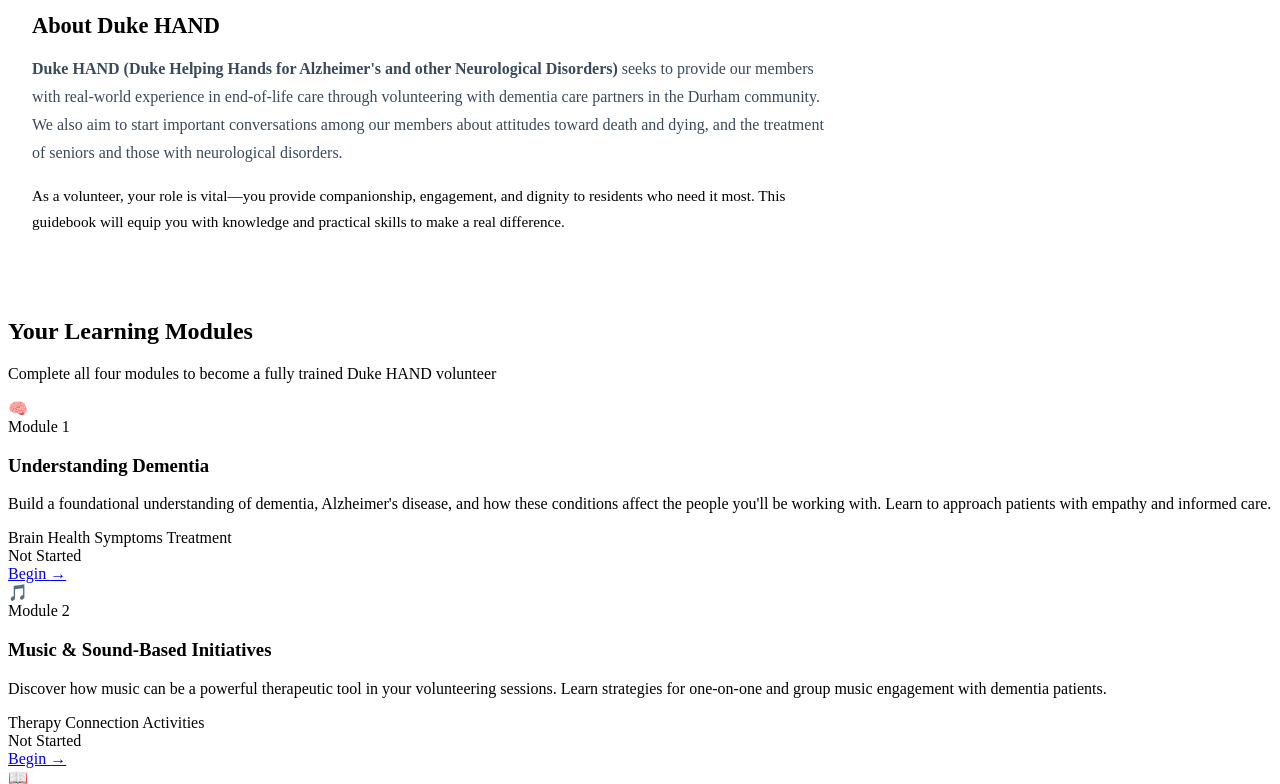
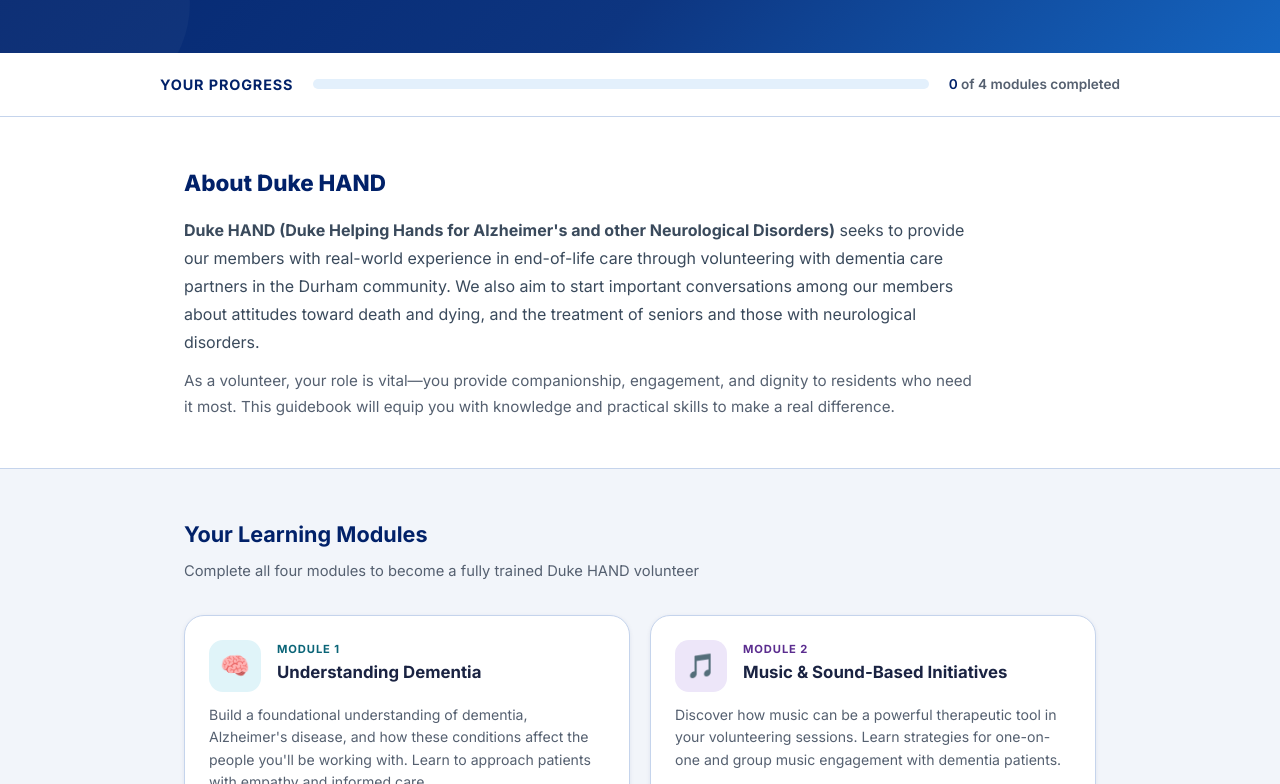
Before and after one commit to steyoo25/HANDVolunteerGuidebook, a plain HTML site: page index.html in a window 1280 px wide. Shown: the part 451-1235 px from the top of the page. Drawn offline with Linux system fonts and the light colour scheme; files that its build step writes are made by us from their sources.

Commit message:
fixed paths

```diff
--- a/index.html
+++ b/index.html
@@ -4,8 +4,8 @@
   <meta charset="UTF-8">
   <meta name="viewport" content="width=device-width, initial-scale=1.0">
   <title>Duke HAND Volunteer Guidebook</title>
-  <link rel="css/stylesheet" href="styles.css">
-  <script src="js/progress.js"></script>
+  <link rel="stylesheet" href="styles.css">
+  <script src="progress.js"></script>
 </head>
 <body>
 
```
